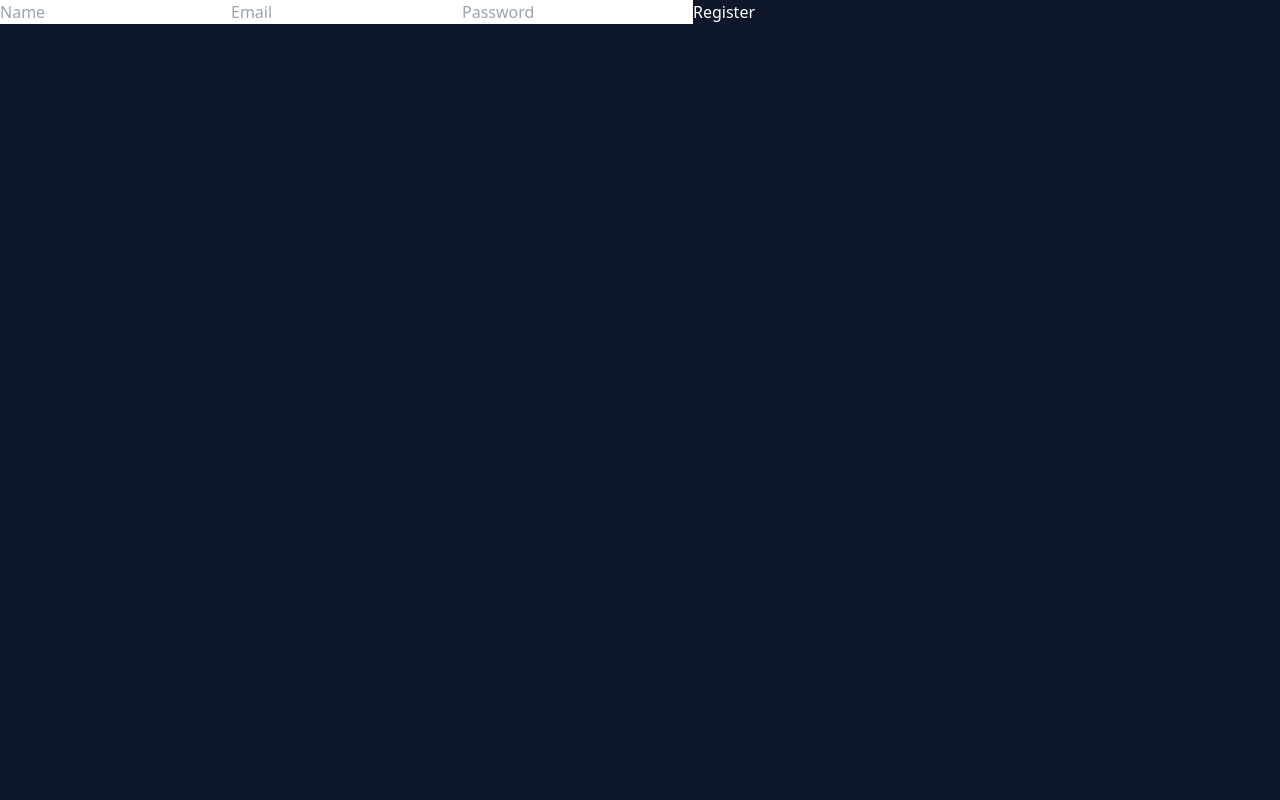
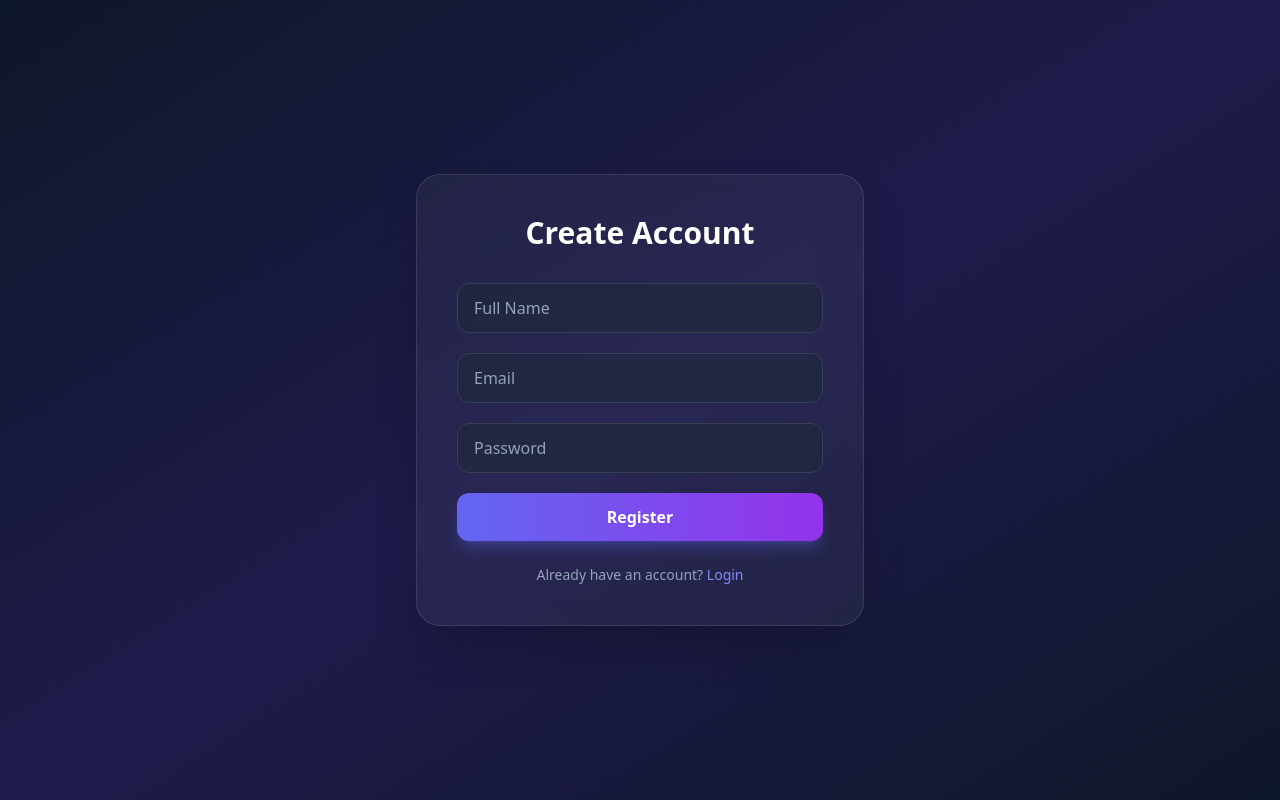
Before and after one commit to VishwajitPawar001/document-signature-app, a React (Vite) app in the folder client/: page /register in a window 1280 px wide. Built offline with nearby package versions, Linux system fonts and the light colour scheme; no server answers.

Commit message:
"Updated register page"

```diff
--- a/client/src/pages/Register.jsx
+++ b/client/src/pages/Register.jsx
@@ -1,5 +1,5 @@
 import { useState } from "react";
-import { useNavigate } from "react-router-dom";
+import { useNavigate, Link } from "react-router-dom";
 import { registerUser } from "../services/authService";
 
 function Register() {
@@ -8,46 +8,90 @@ function Register() {
   const [name, setName] = useState("");
   const [email, setEmail] = useState("");
   const [password, setPassword] = useState("");
+  const [error, setError] = useState("");
+  const [loading, setLoading] = useState(false);
 
   const handleRegister = async (e) => {
     e.preventDefault();
 
     try {
+      setLoading(true);
+      setError("");
+
       const data = await registerUser({ name, email, password });
 
       localStorage.setItem("token", data.token);
+      localStorage.setItem("userEmail", data.email);
+      localStorage.setItem("displayName", data.name || "");
 
       navigate("/dashboard");
-    } catch (err) {
-      console.error(err);
+
+    } catch {
+      setError("Registration failed. Try again.");
+    } finally {
+      setLoading(false);
     }
   };
 
   return (
-    <form onSubmit={handleRegister}>
+    <div className="min-h-screen flex items-center justify-center bg-gradient-to-br from-slate-900 via-indigo-950 to-slate-900 px-4">
+      <div className="w-full max-w-md bg-white/5 backdrop-blur-xl border border-white/10 rounded-3xl p-10 shadow-2xl">
+
+        <h1 className="text-3xl font-bold text-center mb-8 text-white">
+          Create Account
+        </h1>
+
+        <form onSubmit={handleRegister} className="space-y-5">
+
           <input
             type="text"
-        placeholder="Name"
+            placeholder="Full Name"
+            className="w-full px-4 py-3 rounded-xl bg-slate-800/60 border border-slate-700 focus:outline-none focus:ring-2 focus:ring-indigo-500 text-white placeholder-slate-400"
             value={name}
             onChange={(e) => setName(e.target.value)}
+            required
           />
 
           <input
             type="email"
             placeholder="Email"
+            className="w-full px-4 py-3 rounded-xl bg-slate-800/60 border border-slate-700 focus:outline-none focus:ring-2 focus:ring-indigo-500 text-white placeholder-slate-400"
             value={email}
             onChange={(e) => setEmail(e.target.value)}
+            required
           />
 
           <input
             type="password"
             placeholder="Password"
+            className="w-full px-4 py-3 rounded-xl bg-slate-800/60 border border-slate-700 focus:outline-none focus:ring-2 focus:ring-indigo-500 text-white placeholder-slate-400"
             value={password}
             onChange={(e) => setPassword(e.target.value)}
+            required
           />
 
-      <button type="submit">Register</button>
+          {error && (
+            <p className="text-red-400 text-sm">{error}</p>
+          )}
+
+          <button
+            type="submit"
+            disabled={loading}
+            className="w-full py-3 rounded-xl bg-gradient-to-r from-indigo-500 to-purple-600 hover:scale-105 transition-all duration-300 shadow-lg shadow-indigo-500/30 text-white font-semibold"
+          >
+            {loading ? "Creating Account..." : "Register"}
+          </button>
         </form>
+
+        <p className="text-center text-slate-400 text-sm mt-6">
+          Already have an account?{" "}
+          <Link to="/login" className="text-indigo-400 hover:underline">
+            Login
+          </Link>
+        </p>
+
+      </div>
+    </div>
   );
 }
 
```
Lines whose indentation alone changed are shown as unchanged.
